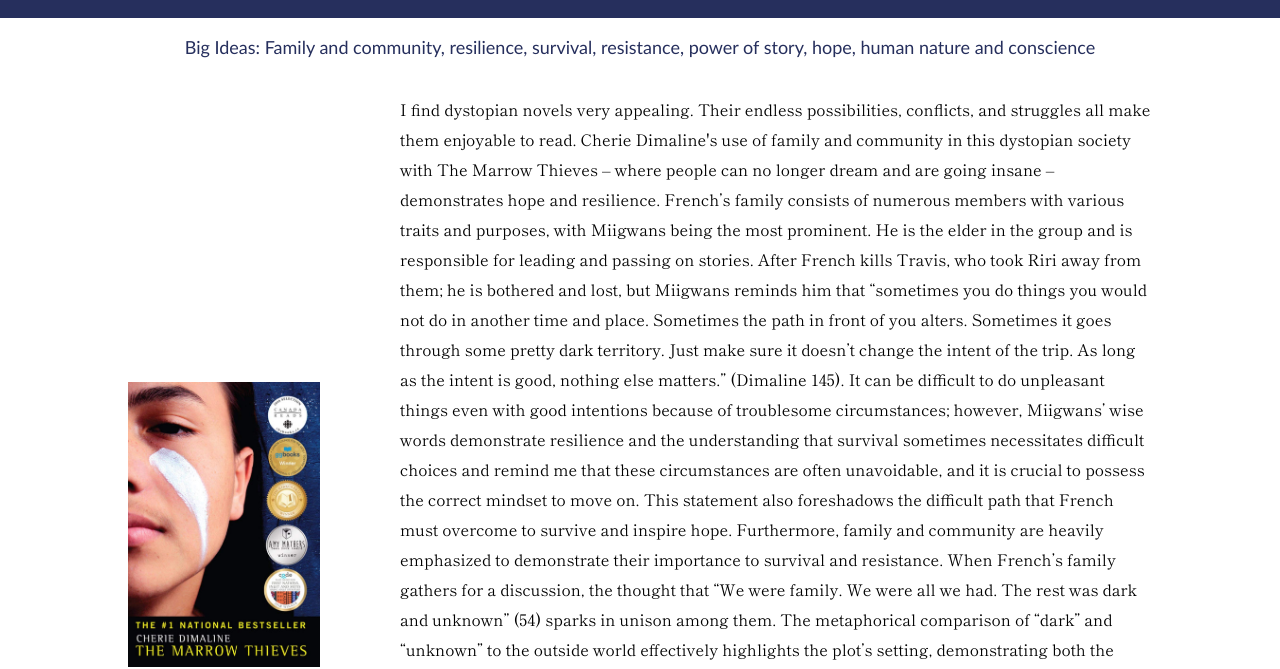
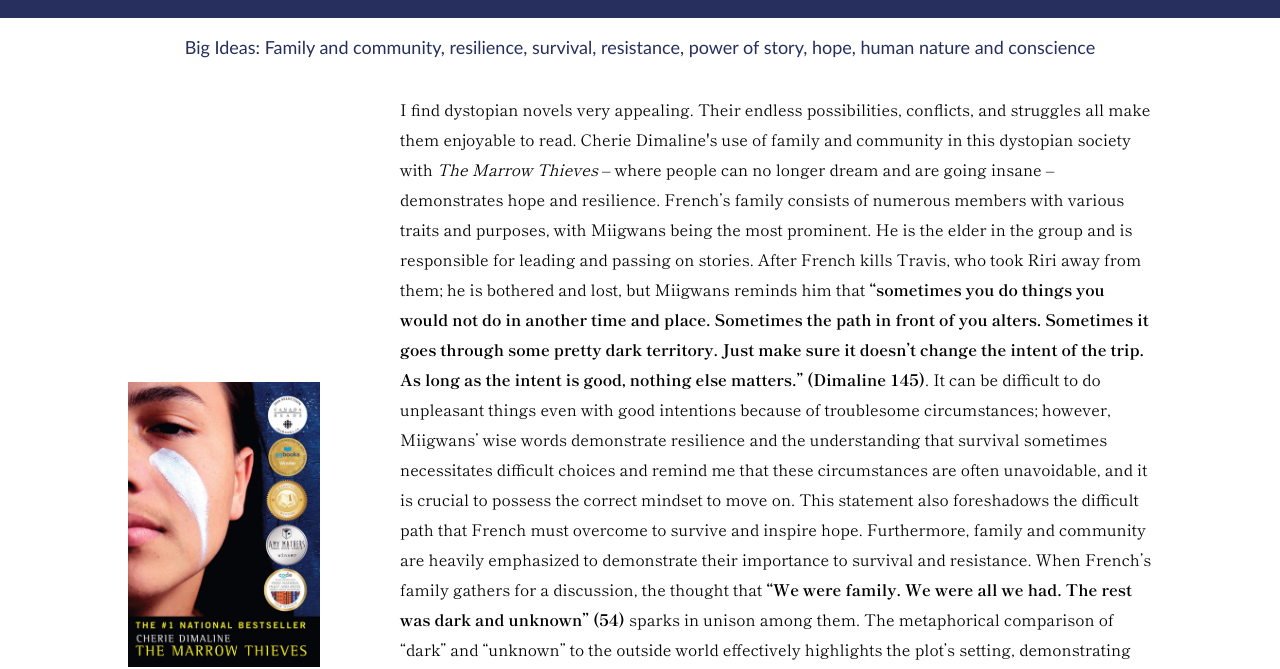
Before and after one commit to Some1intheworld/NBE3U-Culminating, a plain HTML site: page Text1/text1.html in a window 1280 px wide. Shown: the part 131-800 px from the top of the page. Drawn offline with Linux system fonts and the light colour scheme; files whose address does not match are found by name.

Commit message:
Update text1.html

```diff
--- a/Text1/text1.html
+++ b/Text1/text1.html
@@ -48,17 +48,17 @@
         I find dystopian novels very appealing. Their endless possibilities,
         conflicts, and struggles all make them enjoyable to read. Cherie
         Dimaline's use of family and community in this dystopian society with
-        The Marrow Thieves – where people can no longer dream and are going
+        <em>The Marrow Thieves</em> – where people can no longer dream and are going
         insane – demonstrates hope and resilience. French’s family consists of
         numerous members with various traits and purposes, with Miigwans being
         the most prominent. He is the elder in the group and is responsible for
         leading and passing on stories. After French kills Travis, who took Riri
         away from them; he is bothered and lost, but Miigwans reminds him that
-        “sometimes you do things you would not do in another time and place.
+        <b>“sometimes you do things you would not do in another time and place.
         Sometimes the path in front of you alters. Sometimes it goes through
         some pretty dark territory. Just make sure it doesn’t change the intent
         of the trip. As long as the intent is good, nothing else matters.”
-        (Dimaline 145). It can be difficult to do unpleasant things even with
+        (Dimaline 145)</b>. It can be difficult to do unpleasant things even with
         good intentions because of troublesome circumstances; however, Miigwans’
         wise words demonstrate resilience and the understanding that survival
         sometimes necessitates difficult choices and remind me that these
@@ -67,8 +67,8 @@
         difficult path that French must overcome to survive and inspire hope.
         Furthermore, family and community are heavily emphasized to demonstrate
         their importance to survival and resistance. When French’s family
-        gathers for a discussion, the thought that “We were family. We were all
-        we had. The rest was dark and unknown” (54) sparks in unison among them.
+        gathers for a discussion, the thought that <b>“We were family. We were all
+        we had. The rest was dark and unknown” (54)</b> sparks in unison among them.
         The metaphorical comparison of “dark” and “unknown” to the outside world
         effectively highlights the plot’s setting, demonstrating both the
         family’s conditions and the impact of external influences. After
@@ -80,8 +80,8 @@
         resilience within everyone. I understand the danger of loneliness,
         especially in unpleasant circumstances, and this novel highlights the
         importance of a reliable family and community during hardships. Finally,
-        during a discussion, Wab asks whether “circumstances make people turn
-        bad? Or that people make circumstances bad to begin with?” (53). In
+        during a discussion, Wab asks whether <b>“circumstances make people turn
+        bad? Or that people make circumstances bad to begin with?” (53)</b>. In
         their society, people have turned evil and begun harvesting Indigenous
         people's marrows for dreams. Some can say that this sinful act is
         triggered by the circumstances of dreamlessness and apocalyptic society,
```
